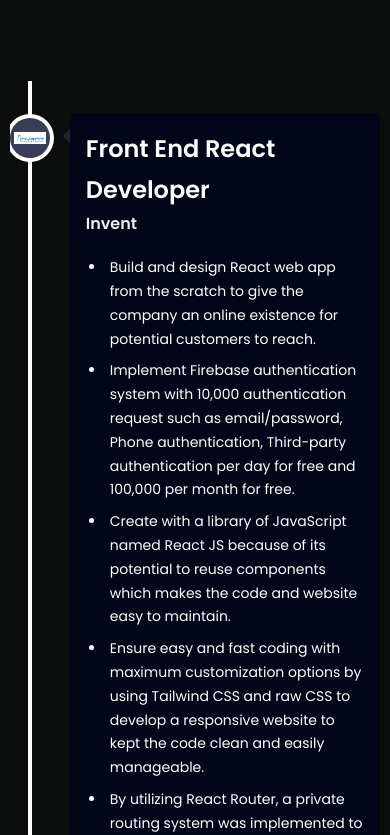
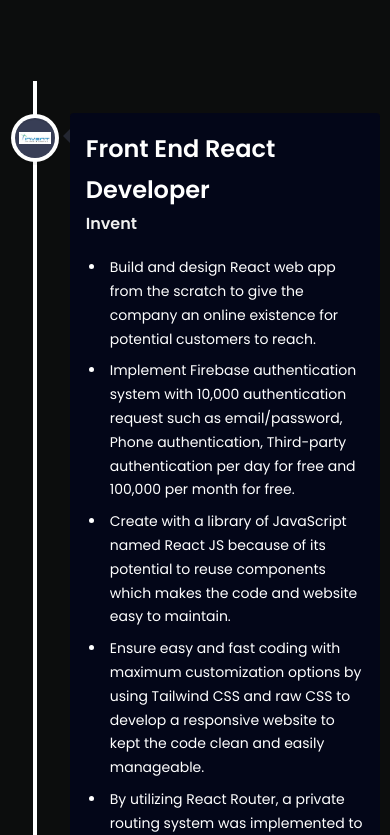
Before and after one commit to najrul04/portfolio_main, a React (Vite) app: page / in a window 390 px wide. Shown: the part 1909-2744 px from the top of the page. Built offline with nearby package versions, Linux system fonts and the light colour scheme.

Commit message:
edit the circle of experinece

```diff
--- /dev/null
+++ b/src/components/experience/Experience.css
@@ -0,0 +1,10 @@
+/* ==================== Media Queries (Small Devices) ======================= */
+
+@media screen and (max-width: 600px) {
+  .vertical-timeline-element-icon {
+    margin-left: 5px;
+  }
+  .vertical-timeline::before {
+    left: 23px;
+  }
+}
--- a/src/components/experience/Experience.jsx
+++ b/src/components/experience/Experience.jsx
@@ -6,11 +6,13 @@ import { experiences } from "../../constants";
 import { SectionWrapper } from "../../hoc";
 import { styles } from "../../styles.js";
 import { textVariant } from "../../utils/motion";
+import './Experience.css'
 
 
 const ExperienceCard = ({ experience }) => {
   return (
     <VerticalTimelineElement
+    className='verticalTimeline'
       style={{overflowX : "hidden"}}
       contentStyle={{
         background: "#030618",
```
